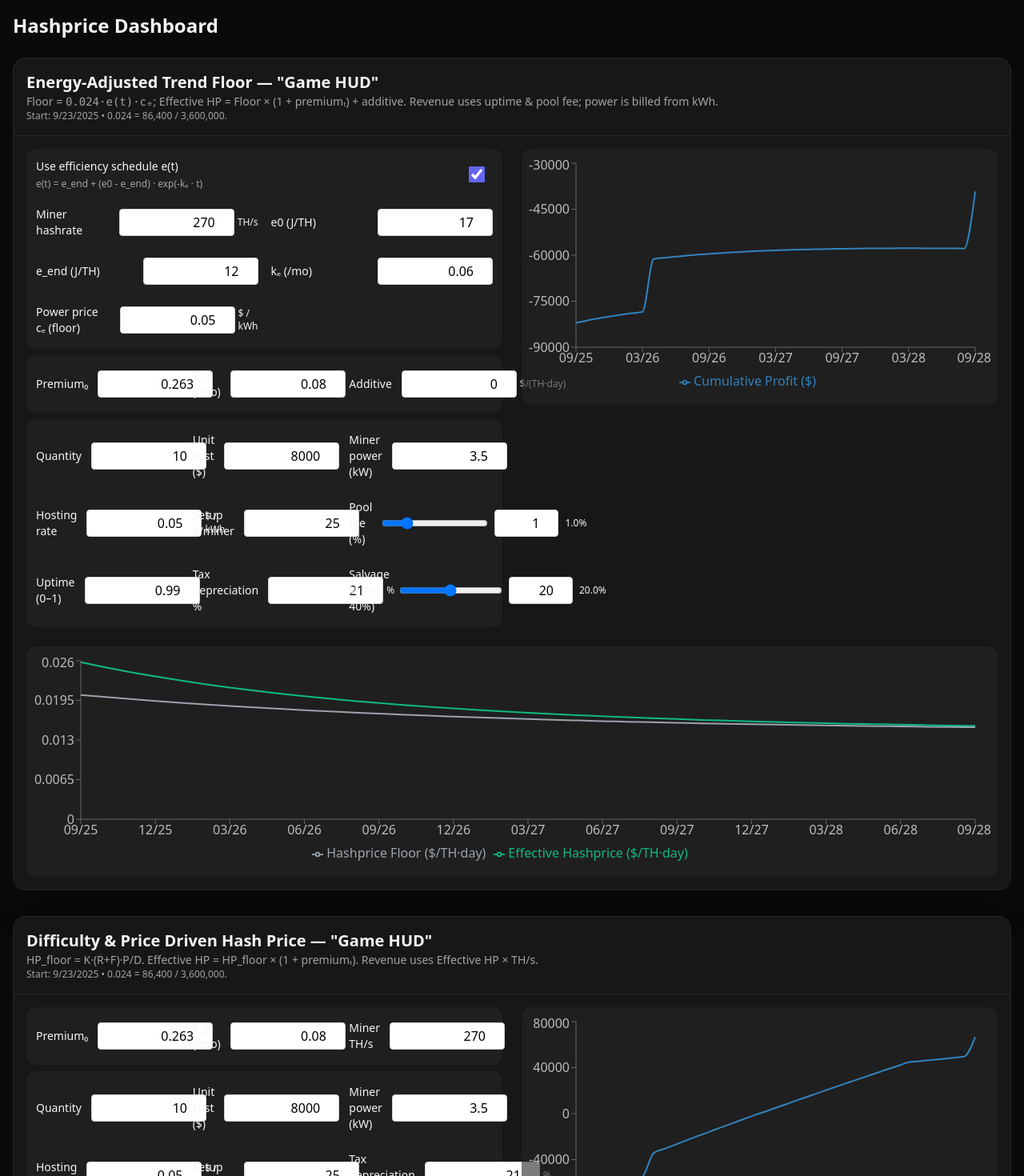
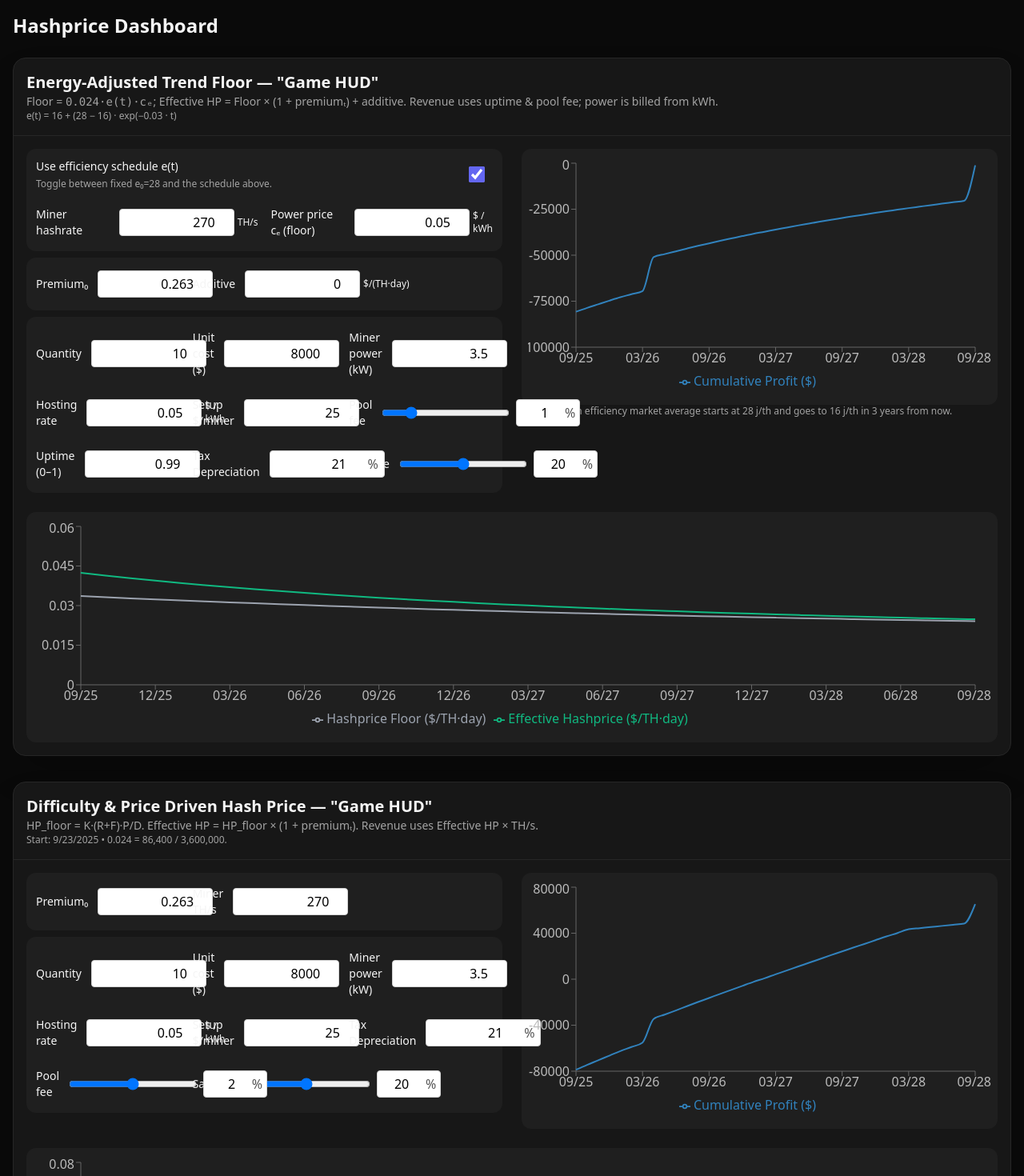
Before and after one commit to jtribandis/hashprice-dashboard, a React (Vite) app: page / in a window 1280 px wide. Shown: the top 1470 px of the page at 80% size. Built offline with nearby package versions, Linux system fonts and the light colour scheme.

Commit message:
Update App.tsx

```diff
--- a/src/App.tsx
+++ b/src/App.tsx
@@ -28,10 +28,16 @@ const GF = -0.045, DF = 0.06; // adjust as desired
 // Initials per request
 const P0_PARAM = 110_000;           // $
 const D0_PARAM = 129.7e12;          // 129.7 T
-// Efficiency defaults (for energy-floor charts/tab)
-const E0_PARAM = 17, EEND_PARAM = 12, KE_PARAM = 0.06; // J/TH & speed
-// Premium (delta above floor) default path
-const PF0_PARAM = 0.263, KP_PARAM = 0.08; // dimensionless & /mo
+
+// ***** FIXED energy-efficiency path & k_p values (no inputs) *****
+const E0_PARAM   = 28;   // J/TH (start)
+const EEND_PARAM = 16;   // J/TH (3-year target)
+const KE_PARAM   = 0.03; // /mo (efficiency convergence)
+const KP_ENERGY_FIXED = 0.06; // /mo (Energy model k_p)
+const KP_MARKET_FIXED = 0.09; // /mo (Market/Protocol model k_p)
+
+// Premium (delta above floor) initial value
+const PF0_PARAM = 0.263; // dimensionless
 // Power price used when rendering energy floor charts
 const CE_PARAM = 0.05; // $/kWh
 
@@ -116,7 +122,7 @@ function NumberField({
   );
 }
 
-// Lightweight percent slider
+// Lightweight percent slider (stores 0..1)
 function PercentSlider({
   label,
   value,
@@ -162,7 +168,7 @@ function PercentSlider({
   );
 }
 
-// Extra percent helpers
+// Percent number field (stores 0..1) with % in the bubble
 function PercentNumberField({
   label, value, onChange, min = 0, max = 100, step = 1,
 }: {
@@ -174,7 +180,7 @@ function PercentNumberField({
   return (
     <div className="flex items-center justify-between gap-3 py-1">
       <Label className="text-sm text-muted-foreground">{label}</Label>
-      <div className="flex items-center gap-1">
+      <div className="relative">
         <Input
           type="number"
           value={Number.isFinite(value) ? Math.round(value * 100) : 0}
@@ -182,14 +188,15 @@ function PercentNumberField({
           min={min}
           max={max}
           onChange={(e) => onChange((parseFloat(e.target.value) || 0) / 100)}
-          className="w-36 text-right text-black bg-white"
+          className="w-36 text-right text-black bg-white pr-8"
         />
-        <span className="text-xs text-muted-foreground">%</span>
+        <span className="pointer-events-none absolute right-2 top-1/2 -translate-y-1/2 text-neutral-600">%</span>
       </div>
     </div>
   );
 }
 
+// Percent slider + numeric % bubble (stores 0..1)
 function PercentSliderPct({
   label, value, onChange, min = 0, max = 100, step = 1,
 }: {
@@ -212,6 +219,7 @@ function PercentSliderPct({
           onChange={(e) => onChange((parseFloat(e.target.value) || 0) / 100)}
           className="w-40"
         />
+        <div className="relative w-20">
           <Input
             type="number"
             value={display}
@@ -219,27 +227,24 @@ function PercentSliderPct({
             min={min}
             max={max}
             onChange={(e) => onChange((parseFloat(e.target.value) || 0) / 100)}
-          className="w-20 text-right text-black bg-white"
+            className="w-full text-right text-black bg-white pr-6"
           />
-        <span className="text-xs text-muted-foreground">{display.toFixed(1)}%</span>
+          <span className="pointer-events-none absolute right-1.5 top-1/2 -translate-y-1/2 text-neutral-600">%</span>
+        </div>
       </div>
     </div>
   );
 }
 
 // =============================================================
-// Energy-Adjusted Trend Floor — Panel
+// Energy-Adjusted Trend Floor — Panel  (kₑ fixed, e0/e_end fixed)
 // =============================================================
 function EnergyAdjustedPanel() {
   const startDate = useMemo(() => new Date(), []);
   const [thps, setThps] = useState(270);
   const [useSchedule, setUseSchedule] = useState(true);
-  const [e0, setE0] = useState(E0_PARAM); // J/TH start
-  const [eEnd, setEEnd] = useState(EEND_PARAM); // target
-  const [ke, setKe] = useState(KE_PARAM); // /mo
   const [ce, setCe] = useState(CE_PARAM); // $/kWh (used for energy floor)
   const [premium0, setPremium0] = useState(PF0_PARAM);
-  const [kPremium, setKPremium] = useState(KP_PARAM);
   const [addDelta, setAddDelta] = useState(0);
 
   // Profit inputs
@@ -257,9 +262,9 @@ function EnergyAdjustedPanel() {
     const arr = Array.from({ length: MONTHS + 1 }, (_, t) => {
       const date = addMonths(startDate, t);
       const dim = daysInMonth(date);
-      const e = useSchedule ? efficiencyPath(t, e0, eEnd, ke) : e0;
+      const e = useSchedule ? efficiencyPath(t, E0_PARAM, EEND_PARAM, KE_PARAM) : E0_PARAM;
       const floor = energyFloorUSDPerTHDay(e, ce);
-      const prem = premiumPath(t, premium0, kPremium);
+      const prem = premiumPath(t, premium0, KP_ENERGY_FIXED); // k_p fixed (no input)
       const hp = effectiveHP(floor, prem, addDelta);
       const grossUSD = monthlyRevenue(hp, thps * qty, dim) * uptime; // apply uptime to TH-days
       const netPoolUSD = grossUSD * (1 - poolFee);
@@ -299,7 +304,7 @@ function EnergyAdjustedPanel() {
     }
 
     return arr as any[];
-  }, [startDate, useSchedule, e0, eEnd, ke, ce, premium0, kPremium, addDelta, thps, qty, unitCost, minerKW, hostingRate, setupPerMiner, taxPct, poolFee, uptime, salvagePct]);
+  }, [startDate, useSchedule, ce, premium0, addDelta, thps, qty, unitCost, minerKW, hostingRate, setupPerMiner, taxPct, poolFee, uptime, salvagePct]);
 
   const tickVals = useMemo(
     () => Array.from({ length: MONTHS + 1 }, (_, i) => i).filter((i) => i % 3 === 0),
@@ -315,7 +320,7 @@ function EnergyAdjustedPanel() {
           Floor = <code>0.024·e(t)·cₑ</code>; Effective HP = Floor × (1 + premiumₜ) + additive. Revenue uses uptime & pool fee; power is billed from kWh.
         </p>
         <p className="text-xs text-neutral-400">
-          Start: {startDate.toLocaleDateString()} • 0.024 = 86,400 / 3,600,000.
+          e(t) = {EEND_PARAM} + ({E0_PARAM} − {EEND_PARAM}) · exp(−{KE_PARAM} · t)
         </p>
       </CardHeader>
       <CardContent className="grid gap-6">
@@ -325,19 +330,17 @@ function EnergyAdjustedPanel() {
               <div className="col-span-2 flex items-center justify-between">
                 <div className="space-y-1">
                   <Label className="text-sm">Use efficiency schedule e(t)</Label>
-                  <p className="text-xs text-neutral-400">e(t) = e_end + (e0 - e_end) · exp(-kₑ · t)</p>
+                  <p className="text-xs text-neutral-400">Toggle between fixed e₀={E0_PARAM} and the schedule above.</p>
                 </div>
                 <Switch checked={useSchedule} onCheckedChange={setUseSchedule} />
               </div>
               <NumberField label="Miner hashrate" value={thps} onChange={setThps} step={1} suffix="TH/s" />
-              <NumberField label="e0 (J/TH)" value={e0} onChange={setE0} step={0.1} />
-              <NumberField label="e_end (J/TH)" value={eEnd} onChange={setEEnd} step={0.1} />
-              <NumberField label="kₑ (/mo)" value={ke} onChange={setKe} step={0.01} />
+              {/* e0 / e_end / kₑ inputs removed */}
               <NumberField label="Power price cₑ (floor)" value={ce} onChange={setCe} step={0.001} suffix="$ / kWh" />
             </div>
             <div className="grid grid-cols-3 gap-4 p-3 rounded-xl bg-neutral-800/60">
               <NumberField label="Premium₀" value={premium0} onChange={setPremium0} step={0.01} />
-              <NumberField label="k_p (/mo)" value={kPremium} onChange={setKPremium} step={0.01} />
+              {/* k_p input removed; fixed to 0.06 /mo */}
               <NumberField label="Additive" value={addDelta} onChange={setAddDelta} step={0.001} suffix="$/(TH·day)" />
             </div>
             <div className="grid grid-cols-3 gap-4 p-3 rounded-xl bg-neutral-800/60">
@@ -346,10 +349,10 @@ function EnergyAdjustedPanel() {
               <NumberField label="Miner power (kW)" value={minerKW} onChange={setMinerKW} step={0.1} />
               <NumberField label="Hosting rate" value={hostingRate} onChange={setHostingRate} step={0.001} suffix="$ / kWh" />
               <NumberField label="Setup $/miner" value={setupPerMiner} onChange={setSetupPerMiner} step={1} />
-              <PercentSliderPct label="Pool fee (%)" value={poolFee} onChange={setPoolFee} min={0} max={5} step={0.1} />
+              <PercentSliderPct label="Pool fee" value={poolFee} onChange={setPoolFee} min={0} max={5} step={0.1} />
               <NumberField label="Uptime (0–1)" value={uptime} onChange={setUptime} step={0.001} />
-              <PercentNumberField label="Tax depreciation %" value={taxPct} onChange={setTaxPct} />
-              <PercentSliderPct label="Salvage % (0–40%)" value={salvagePct} onChange={setSalvagePct} min={0} max={40} step={1} />
+              <PercentNumberField label="Tax Depreciation" value={taxPct} onChange={setTaxPct} />
+              <PercentSliderPct label="Salvage" value={salvagePct} onChange={setSalvagePct} min={0} max={40} step={1} />
             </div>
           </div>
           {/* Profit Graph */}
@@ -367,6 +370,10 @@ function EnergyAdjustedPanel() {
                 <Line type="monotone" dataKey="profit" name="Cumulative Profit ($)" dot={false} strokeWidth={2} />
               </LineChart>
             </ResponsiveContainer>
+            {/* Required caption */}
+            <p className="mt-2 text-xs text-neutral-400">
+              The asic j/th efficiency market average starts at 28 j/th and goes to 16 j/th in 3 years from now.
+            </p>
           </div>
         </div>
         {/* HP Graph */}
@@ -388,14 +395,13 @@ function EnergyAdjustedPanel() {
 }
 
 // =============================================================
-// Difficulty & Price Driven HP — Panel (formerly Protocol-Equilibrium)
+// Difficulty & Price Driven HP — Panel (k_p fixed)
 // =============================================================
 function ProtocolEquilibriumPanel() {
   const startDate = useMemo(() => new Date(), []);
 
   // Fees baseline comes from Bitbo series (Gompertz decline)
   const [pf0, setPf0] = useState(PF0_PARAM);
-  const [kp, setKp] = useState(KP_PARAM);
   const [thps, setThps] = useState(270);
 
   const [qty, setQty] = useState(10);
@@ -418,7 +424,7 @@ function ProtocolEquilibriumPanel() {
       const R = subsidyForDate(date);
 
       const hpProtocol = hashpriceUSD(R, F, P, D); // floor for this tab
-      const prem = premiumPath(t, pf0, kp); // multiplicative delta above floor
+      const prem = premiumPath(t, pf0, KP_MARKET_FIXED); // k_p fixed (no input)
       const hp = effectiveHP(hpProtocol, prem, 0); // revenue driver
 
       const revGross = monthlyRevenue(hp, thps * qty, dim);
@@ -445,7 +451,7 @@ function ProtocolEquilibriumPanel() {
     }
 
     return arr as any[];
-  }, [startDate, pf0, kp, thps, qty, unitCost, minerKW, hostingRate, setupPerMiner, taxPct, poolFee, salvagePct]);
+  }, [startDate, pf0, thps, qty, unitCost, minerKW, hostingRate, setupPerMiner, taxPct, poolFee, salvagePct]);
 
   const tickVals = useMemo(() => Array.from({ length: MONTHS + 1 }, (_, i) => i).filter((i) => i % 3 === 0), []);
   const tickFmt = (t: number) => fmtMMYY(addMonths(startDate, t));
@@ -462,10 +468,9 @@ function ProtocolEquilibriumPanel() {
       <CardContent className="grid gap-6">
         <div className="grid md:grid-cols-2 gap-6">
           <div className="space-y-2">
-            {/* Only premium & ops inputs remain */}
+            {/* Only premium₀ and ops inputs remain; k_p removed */}
             <div className="grid grid-cols-3 gap-4 p-3 rounded-xl bg-neutral-800/60">
               <NumberField label="Premium₀" value={pf0} onChange={setPf0} />
-              <NumberField label="k_p (/mo)" value={kp} onChange={setKp} />
               <NumberField label="Miner TH/s" value={thps} onChange={setThps} />
             </div>
             <div className="grid grid-cols-3 gap-4 p-3 rounded-xl bg-neutral-800/60">
@@ -474,9 +479,9 @@ function ProtocolEquilibriumPanel() {
               <NumberField label="Miner power (kW)" value={minerKW} onChange={setMinerKW} step={0.1} />
               <NumberField label="Hosting rate" value={hostingRate} onChange={setHostingRate} step={0.001} suffix="$ / kWh" />
               <NumberField label="Setup $/miner" value={setupPerMiner} onChange={setSetupPerMiner} step={1} />
-              <PercentNumberField label="Tax depreciation %" value={taxPct} onChange={setTaxPct} />
-              <PercentSliderPct label="Pool fee (1–3%)" value={poolFee} onChange={setPoolFee} min={1} max={3} step={0.1} />
-              <PercentSliderPct label="Salvage % (0–40%)" value={salvagePct} onChange={setSalvagePct} min={0} max={40} step={1} />
+              <PercentNumberField label="Tax Depreciation" value={taxPct} onChange={setTaxPct} />
+              <PercentSliderPct label="Pool fee" value={poolFee} onChange={setPoolFee} min={1} max={3} step={0.1} />
+              <PercentSliderPct label="Salvage" value={salvagePct} onChange={setSalvagePct} min={0} max={40} step={1} />
             </div>
           </div>
           {/* Profit Graph */}
@@ -515,7 +520,7 @@ function ProtocolEquilibriumPanel() {
 }
 
 // =============================================================
-// Formulas & Charts tab
+// Formulas & Charts tab (uses fixed params for e(t) and k_p)
 // =============================================================
 function FormulasCharts() {
   const startDate = useMemo(() => new Date(), []);
@@ -527,8 +532,8 @@ function FormulasCharts() {
       const D = gompertz(t, D0_PARAM, GD, DD);
       const D_T = D / 1e12; // scale to T
       const e = efficiencyPath(t, E0_PARAM, EEND_PARAM, KE_PARAM);
-      const premium = premiumPath(t, PF0_PARAM, KP_PARAM);
-      const FeesBTCperDay = gompertz(t, 3.87, GF, DF); // BTC/day → Gompertz decline
+      const premium = premiumPath(t, PF0_PARAM, KP_MARKET_FIXED); // show market k_p here
+      const FeesBTCperDay = gompertz(t, 3.87, GF, DF); // BTC/day → per-block later
       const F = FeesBTCperDay / 144;
       const R = subsidyForDate(date);
 
@@ -555,7 +560,6 @@ function FormulasCharts() {
         <CardTitle className="text-xl">Formulas & Charts (36 months)</CardTitle>
       </CardHeader>
       <CardContent className="grid gap-8">
-        {/* Price */}
         <div>
           <div className="mb-1 text-xs text-neutral-300">
             {chip(`P(t) = ${P0_PARAM.toLocaleString()} · exp((g_p/d_p)·(1-exp(-d_p·t)))`)}
@@ -573,12 +577,8 @@ function FormulasCharts() {
               </LineChart>
             </ResponsiveContainer>
           </div>
-          <details className="mt-2 text-xs text-neutral-400"><summary className="cursor-pointer">What do the variables mean?</summary>
-            <p><b>P0</b>: initial BTC price ($). <b>g_p</b>: monthly growth rate. <b>d_p</b>: decay in growth (slows the growth over time). Source: your Gompertz inputs.</p>
-          </details>
         </div>
 
-        {/* Difficulty */}
         <div>
           <div className="mb-1 text-xs text-neutral-300">
             {chip(`D(t) = ${(D0_PARAM/1e12).toFixed(1)}T · exp((g_d/d_d)·(1-exp(-d_d·t)))`)}
@@ -596,12 +596,8 @@ function FormulasCharts() {
               </LineChart>
             </ResponsiveContainer>
           </div>
-          <details className="mt-2 text-xs text-neutral-400"><summary className="cursor-pointer">What do the variables mean?</summary>
-            <p><b>D0</b>: initial network difficulty (T). <b>g_d</b>: monthly growth in difficulty. <b>d_d</b>: decay in growth. Source: your Gompertz inputs.</p>
-          </details>
         </div>
 
-        {/* Fees (BTC/day) */}
         <div>
           <div className="mb-1 text-xs text-neutral-300">
             {chip(`Fees(t) = 3.87 · exp((g_f/d_f)·(1-exp(-d_f·t))) (BTC/day)`)}
@@ -619,12 +615,8 @@ function FormulasCharts() {
               </LineChart>
             </ResponsiveContainer>
           </div>
-          <details className="mt-2 text-xs text-neutral-400"><summary className="cursor-pointer">What do the variables mean?</summary>
-            <p>Fees series modeled via Gompertz decline using Bitbo <i>Fees per Day</i> as the anchor (you shared this chart). We use BTC/day → per-block by dividing by 144 in HP formulas.</p>
-          </details>
         </div>
 
-        {/* Efficiency */}
         <div>
           <div className="mb-1 text-xs text-neutral-300">
             {chip(`e(t) = ${EEND_PARAM} + (${E0_PARAM}-${EEND_PARAM})·exp(-${KE_PARAM}·t) (J/TH)`)}
@@ -640,12 +632,8 @@ function FormulasCharts() {
               </LineChart>
             </ResponsiveContainer>
           </div>
-          <details className="mt-2 text-xs text-neutral-400"><summary className="cursor-pointer">What do the variables mean?</summary>
-            <p><b>e0</b>: starting fleet efficiency, <b>e_end</b>: long-run target, <b>k_e</b>: speed of convergence (/mo). Source: your ASIC price/index & efficiency history (Hashrate Index).</p>
-          </details>
         </div>
 
-        {/* NEW: Protocol-driven Hashprice floor + Effective HP */}
         <div>
           <div className="mb-1 text-xs text-neutral-300">
             {chip(`HP_protocol(t) = K·(R(t)+F(t))·P(t)/D(t)`)}
@@ -665,12 +653,8 @@ function FormulasCharts() {
               </LineChart>
             </ResponsiveContainer>
           </div>
-          <details className="mt-2 text-xs text-neutral-400"><summary className="cursor-pointer">What do the variables mean?</summary>
-            <p><b>P(t), D(t)</b> are the Gompertz price & difficulty series above. <b>Fees(t)</b> comes from Bitbo fees/day trend. <b>R(t)</b> is the protocol subsidy schedule. Source charts: Bitbo (fees), your provided price/difficulty assumptions; Luxor hashprice formula.</p>
-          </details>
         </div>
 
-        {/* NEW: Energy-floor HP + Effective HP */}
         <div>
           <div className="mb-1 text-xs text-neutral-300">
             {chip(`HP_energy(t) = 0.024·e(t)·cₑ`)}
@@ -689,9 +673,6 @@ function FormulasCharts() {
               </LineChart>
             </ResponsiveContainer>
           </div>
-          <details className="mt-2 text-xs text-neutral-400"><summary className="cursor-pointer">What do the variables mean?</summary>
-            <p><b>e(t)</b> from the efficiency chart; <b>cₑ</b> is your power price. Source charts: Hashrate Index (ASIC efficiency / price). The 0.024 factor converts J/TH-day → kWh/TH-day.</p>
-          </details>
         </div>
       </CardContent>
     </Card>
@@ -731,40 +712,6 @@ export function HashpriceGameDashboards() {
   );
 }
 
-// =============================================================
-// Lightweight sanity tests (console only; no UI impact)
-// =============================================================
-function runSanityTests() {
-  try {
-    // 1) Energy floor constant check
-    const ef = energyFloorUSDPerTHDay(17, 0.05);
-    console.assert(Math.abs(ef - 0.0204) < 1e-6, "energy floor calc");
-
-    // 2) Gompertz at t=0 equals x0
-    console.assert(Math.abs(gompertz(0, 100, 0.05, 0.1) - 100) < 1e-9, "gompertz t=0 == x0");
-
-    // 3) Efficiency decays toward eEnd
-    const eff0 = efficiencyPath(0, 20, 10, 0.5);
-    const eff10 = efficiencyPath(10, 20, 10, 0.5);
-    console.assert(eff0 > eff10 && Math.abs(eff10 - 10) < 10, "efficiency decays");
-
-    // 4) Hashprice must be positive
-    const hp = hashpriceUSD(3.125, 3.87 / 144, 60000, 1e13);
-    console.assert(hp > 0, "hashprice positive");
-
-    // 5) EHP equals power price when HP equals energy floor
-    const e = 17, ce = 0.05;
-    const hpfloor = energyFloorUSDPerTHDay(e, ce);
-    const ehp = EHP_usd_per_kWh(hpfloor, e);
-    console.assert(Math.abs(ehp - ce) < 1e-9, "EHP equals power price at floor");
-  } catch (e) {
-    // swallow test errors to avoid UI crash
-  }
-}
-
-runSanityTests();
-
-
 // --- App wrapper added for rendering ---
 export default function App() {
   return (
```
Lines whose indentation alone changed are shown as unchanged.
